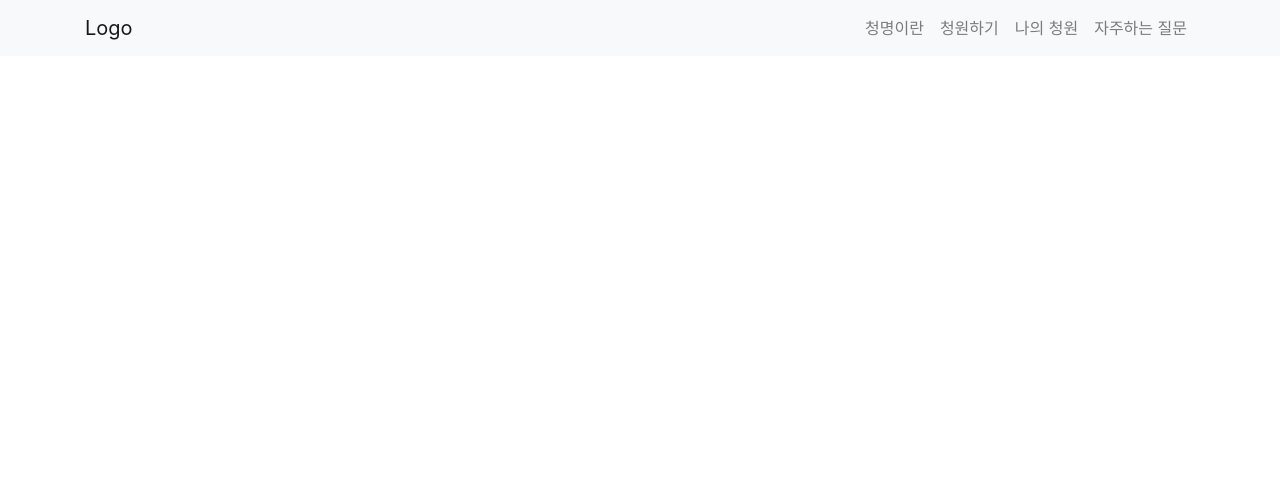
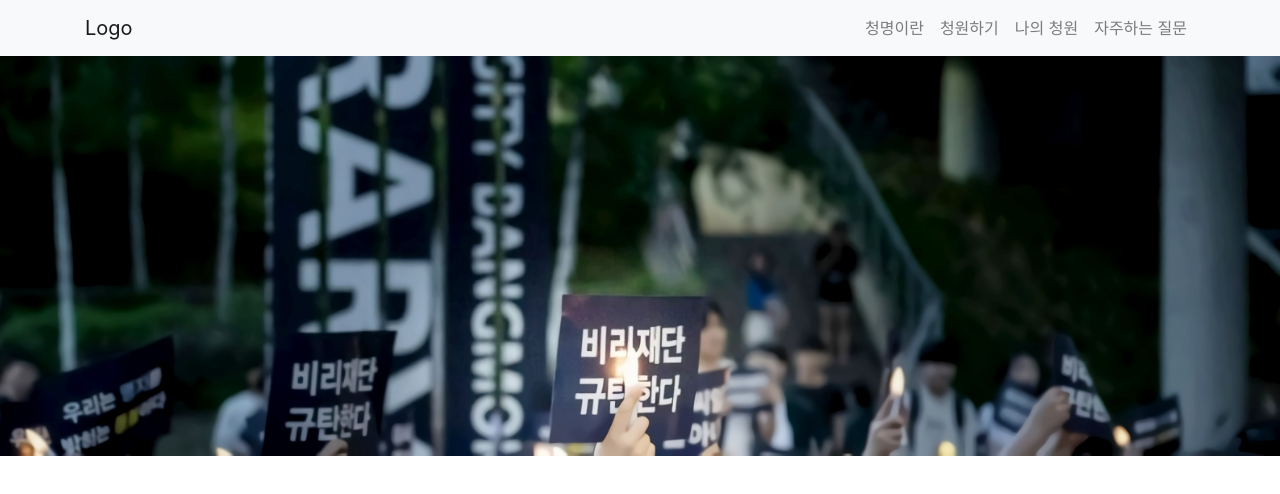
Before and after one commit to oneandhalf/CheongMyong-Client, a React (Create React App) app: page / in a window 1280 px wide. Shown: the top 494 px of the page. Built offline with nearby package versions, Linux system fonts and the light colour scheme.

Commit message:
Added Component: MainImg

```diff
--- a/src/components/ContentView.js
+++ b/src/components/ContentView.js
@@ -1,6 +1,7 @@
 import React, {useState} from "react";
 import {Container} from "reactstrap";
 import "./assets/css/ContentView.css"
+import MainImg from "./MainImg";
 
 const ContentView = props => {
   const [content,
@@ -9,7 +10,7 @@ const ContentView = props => {
 
   return (
     <Container fluid={true} className="cont-fluid">
-
+      <MainImg/>
     </Container>
   );
 }
--- /dev/null
+++ b/src/components/MainImg.js
@@ -0,0 +1,12 @@
+import React, {useState} from "react";
+import "./assets/css/MainImg.css";
+
+const MainImg = props => {
+  return (
+    <header class="header-bg">
+
+    </header>
+  );
+};
+
+export default MainImg;
--- /dev/null
+++ b/src/components/assets/css/MainImg.css
@@ -0,0 +1,8 @@
+.header-bg {
+  height: 25em;
+  background-image:
+    url('../images/bg-lightlampmj.jpg');
+  background-size: cover;
+  background-position: bottom;
+  position: relative;
+}
```
Also changed, not shown: src/components/assets/images/bg-lightlampmj.jpg (added).
